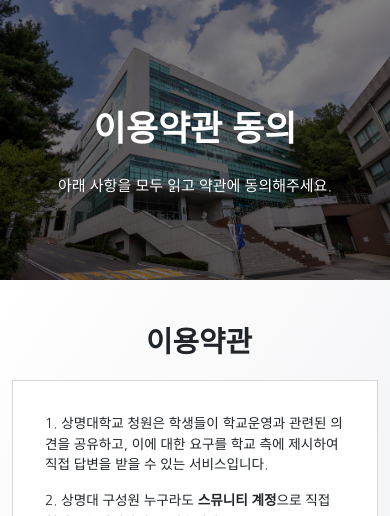
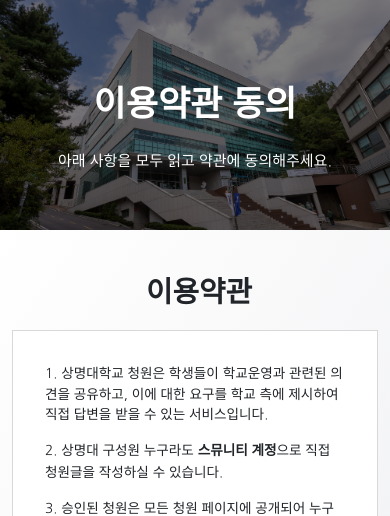
Before and after one commit to smu-nity/SMU-Petition, a Django app: page /accounts/agree/ in a window 390 px wide. Shown: the part 100-616 px from the top of the page. Run offline with Django 4.2, Linux system fonts and the light colour scheme; data comes from the database, SQL or seed files in the repository; some libraries are stand-ins or nearby versions.

Commit message:
design: navbar 반응형으로 수정 (#194)

```diff
--- a/static/css/navbar.css
+++ b/static/css/navbar.css
@@ -77,10 +77,16 @@
         content: url("/static/img/mobile.png");
         height: 650px;
     }
+    .navbar-img-image {
+        height: 260px;
+    }
 }
 @media (max-width: 650px) {
     .main-img-image {
         height: 600px;
+    }
+    .navbar-img-image {
+        height: 255px;
     }
 }
 @media (max-width: 600px) {
@@ -112,10 +118,16 @@
     .content {
         padding: 60px 30px 60px 30px !important;
     }
+    .navbar-img-image {
+        height: 250px;
+    }
 }
 @media (max-width: 550px) {
     .main-img-image {
         height: 500px;
+    }
+    .navbar-img-image {
+        height: 245px;
     }
 }
 @media (max-width: 500px) {
@@ -136,10 +148,16 @@
     .main-img-image {
         height: 450px;
     }
+    .navbar-img-image {
+        height: 240px;
+    }
 }
 @media (max-width: 450px) {
     .main-img-image {
         height: 400px;
+    }
+    .navbar-img-image {
+        height: 235px;
     }
 }
 @media (max-width: 400px) {
@@ -160,10 +178,16 @@
     .main-img-image {
         height: 350px;
     }
+    .navbar-img-image {
+        height: 230px;
+    }
 }
 @media (max-width: 350px) {
     .main-img-image {
         height: 300px;
+    }
+    .navbar-img-image {
+        height: 225px;
     }
 }
 @media (max-width: 300px) {
@@ -173,4 +197,7 @@
     .main-img-image {
         height: 250px;
     }
+    .navbar-img-image {
+        height: 220px;
+    }
 }
```
